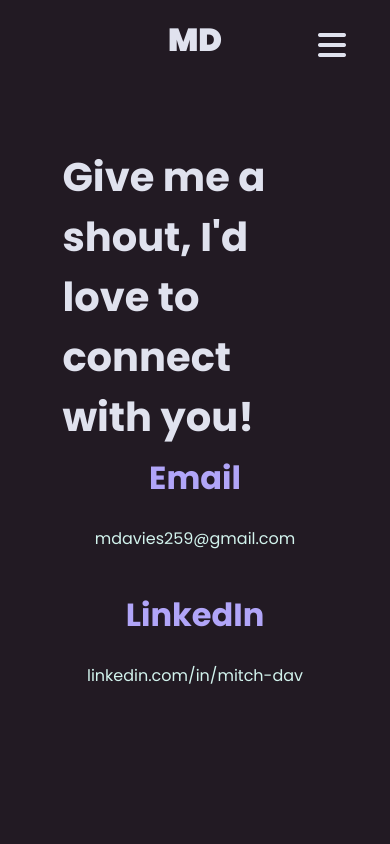
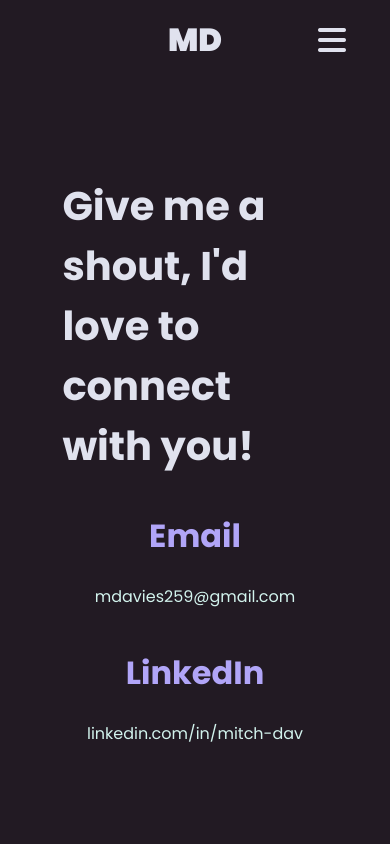
Before and after one commit to mitch-davies/mitchdav.com, a React (Create React App) app: page /contact in a window 390 px wide. Shown: the top 844 px of the page. Built offline with nearby package versions, Linux system fonts and the light colour scheme; some icons are missing.

Commit message:
Fixed contact page section wrapping. Fixed hamburger menu alignement.

```diff
--- a/src/components/ContactContent.css
+++ b/src/components/ContactContent.css
@@ -104,8 +104,13 @@ color: #B1A5F8;
         text-align: center;
     }
 
+    .contact-section {
+        height: auto;
+    }
+
     .contact-detail {
         flex-direction: column;
+        margin-bottom: 0;
     }
 
     .contact-links {
--- a/src/components/Navbar.css
+++ b/src/components/Navbar.css
@@ -91,7 +91,9 @@
   }
 
   .menu-icon {
-    display: none;
+    display: flex;
+    align-items: center;
+    justify-content: center;
   }
 
   @media screen and (max-width: 960px) {
@@ -141,7 +143,10 @@
     }
 
     .menu-icon {
-      display: block;
+      display: flex;
+      align-items: center;
+      justify-content: middle;
+      padding-top: 2.5px;
       position: absolute;
       top: 0;
       right: 0;
```
